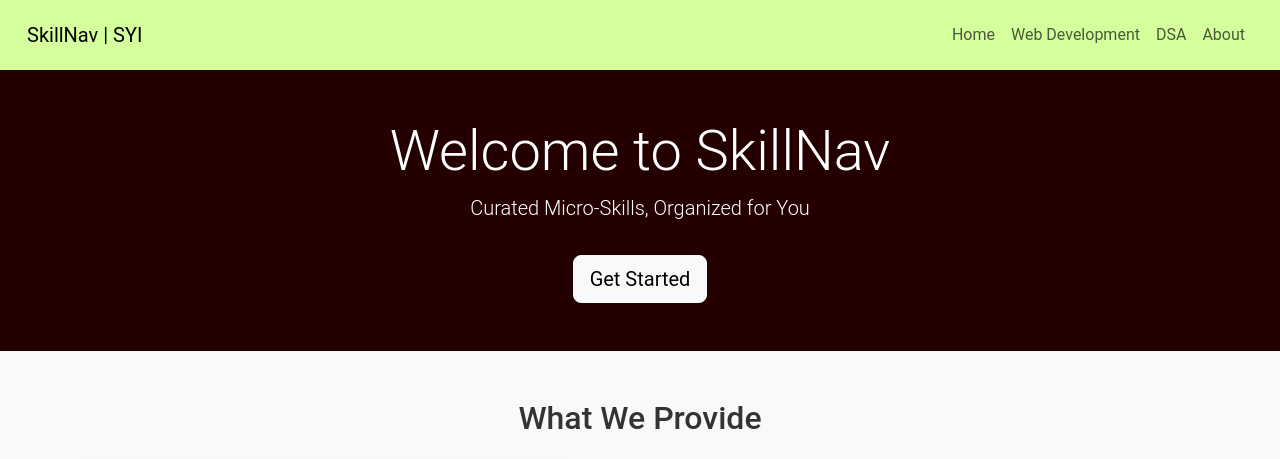
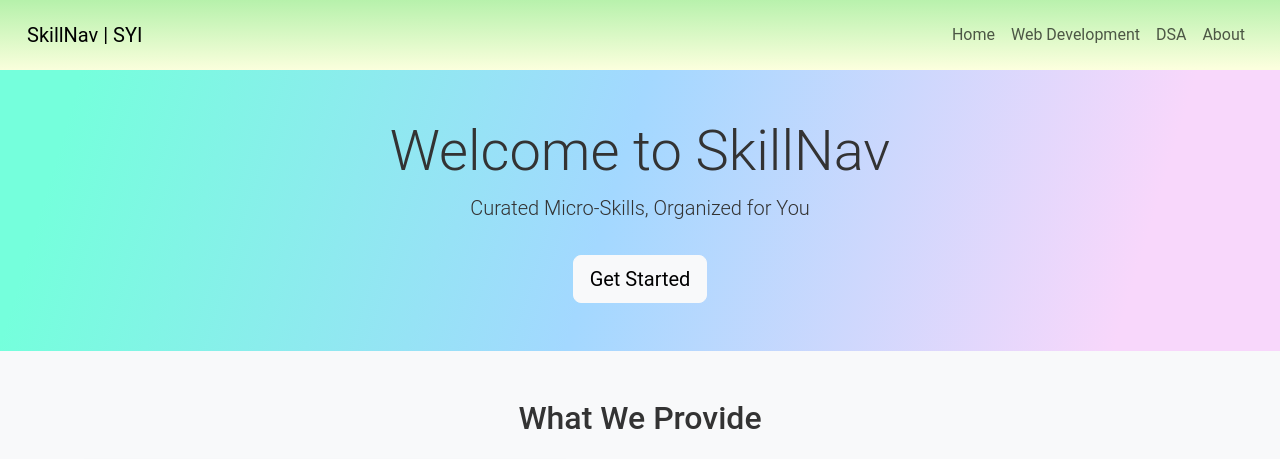
Before and after one commit to ishaanpgujaran/SYI-SkillNav-2A, a Flask app: page / in a window 1280 px wide. Shown: the top 459 px of the page. Run offline with Flask 3, Linux system fonts and the light colour scheme; some libraries are stand-ins or nearby versions.

Commit message:
Updates Home page , Web dev Page and DSA page with Gradient Backgrounds

```diff
--- a/static/css/style.css
+++ b/static/css/style.css
@@ -26,10 +26,9 @@ body {
 }
 
 .header {
-    text-align: center;
-    padding: 100px 20px;
-    background-color: #240000;
-    color: white;
+    background-color: #D9AFD9;
+background-image: linear-gradient(0deg, #D9AFD9 0%, #97D9E1 100%);
+
 }
 
 .cta-button {
@@ -49,7 +48,7 @@ footer {
 
 /*Creating Custom Class to Override Bootstrap using !important Rule */
 .navbar-customcol {
-    background-color: #d5ff9d !important ;
+    background-image: linear-gradient( 359.8deg,  rgba(252,255,222,1) 2.2%, rgba(182,241,171,1) 99.3% );
     color : #000 !important ;
 }
 
@@ -58,8 +57,8 @@ footer {
 }
 
 .header-customcol {
-    background-color: #240000 !important ;
-    color: #fff !important ;
+    background-image: linear-gradient( 106.8deg,  rgba(117,255,220,1) 6%, rgba(163,216,255,1) 47.6%, rgba(248,215,251,1) 87.8% );
+
     width: 100% ;
     padding: 50px , 0 ;
     margin: 0 ;
@@ -113,7 +112,7 @@ body, html {
 
 /* -- Home Page Featured Resources Section -- */
 #featured-resources {
-    background-color: #c0c4ff; /* Light grey background to separate this section */
+    background-image: linear-gradient( 67.6deg,  rgba(225,242,254,1) -2.8%, rgba(193,224,250,1) 44.6%, rgba(19,116,197,1) 102.4% );
 }
 
 #featured-resources .card {
@@ -180,18 +179,17 @@ body, html {
 
 /* Web Development Page Introduction Section */
 #webdev-intro {
-    background-color: #1e002c;
-    padding: 60px 0;
+    background-image: linear-gradient( 89.9deg,  rgba(178,253,238,0.96) -8.1%, rgba(207,244,254,1) 26.3%, rgba(207,244,254,0.48) 47.5%, rgba(254,219,243,0.63) 61.5%, rgba(254,219,243,1) 78.7%, rgba(254,207,210,1) 109.2% );
 }
 
 #webdev-intro h1 {
-    color: #eee9ff;  /* Use the primary blue color */
+    color: #7300d1;  /* Use the primary blue color */
     font-weight: bold;
 }
 
 #webdev-intro p {
     font-size: 1.2em;
-    color: #95fff1;  /* Darker grey for better readability */
+    color: #00573a;  /* Darker grey for better readability */
 }
 
 #webdev-intro .btn-primary {
```
